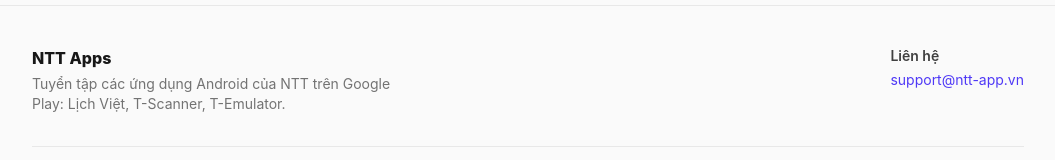
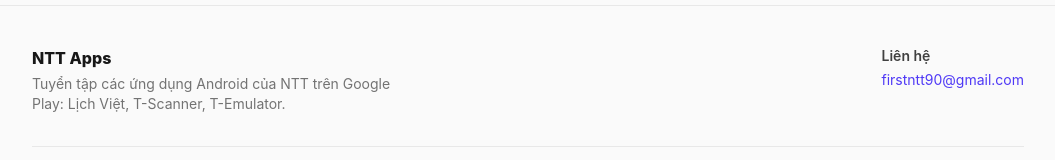
Before and after one commit to nttrung90/ntt-app, a Next.js app: page / in a window 1280 px wide. Shown: the part 1234-1394 px from the top of the page, without its empty margins (112-1167 px from the left). Built offline with nearby package versions, Linux system fonts and the light colour scheme.

Commit message:
Set contact email to firstntt90@gmail.com

```diff
--- a/data/apps.ts
+++ b/data/apps.ts
@@ -5,7 +5,7 @@
     "Tuyển tập các ứng dụng Android của NTT trên Google Play: Lịch Việt, T-Scanner, T-Emulator.",
   // Đổi thành domain thật sau khi deploy (dùng cho sitemap + robots)
   url: "https://ntt-app.vercel.app",
-  email: "support@ntt-app.vn",
+  email: "firstntt90@gmail.com",
 };
 
 export interface AppInfo {
```
